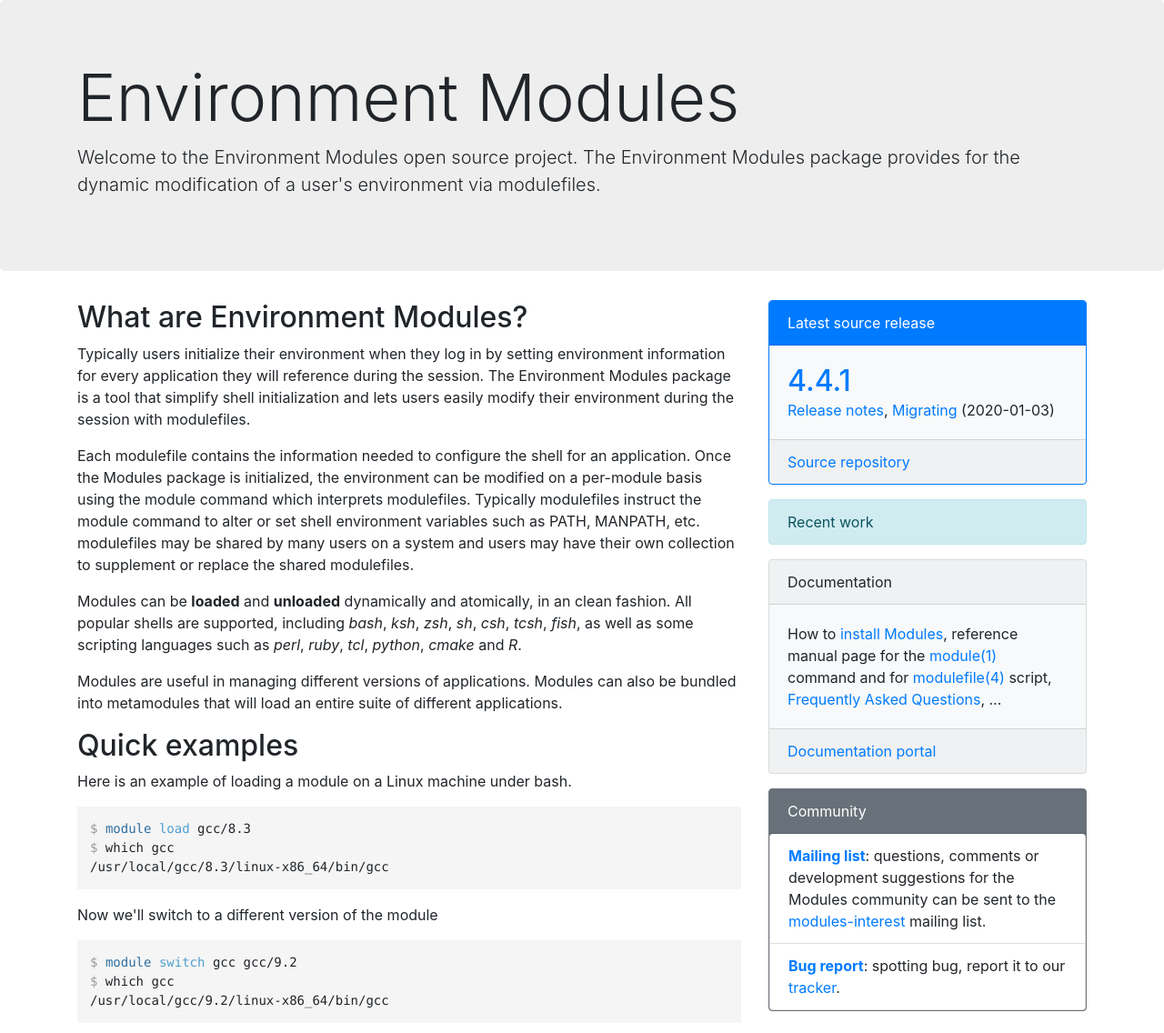
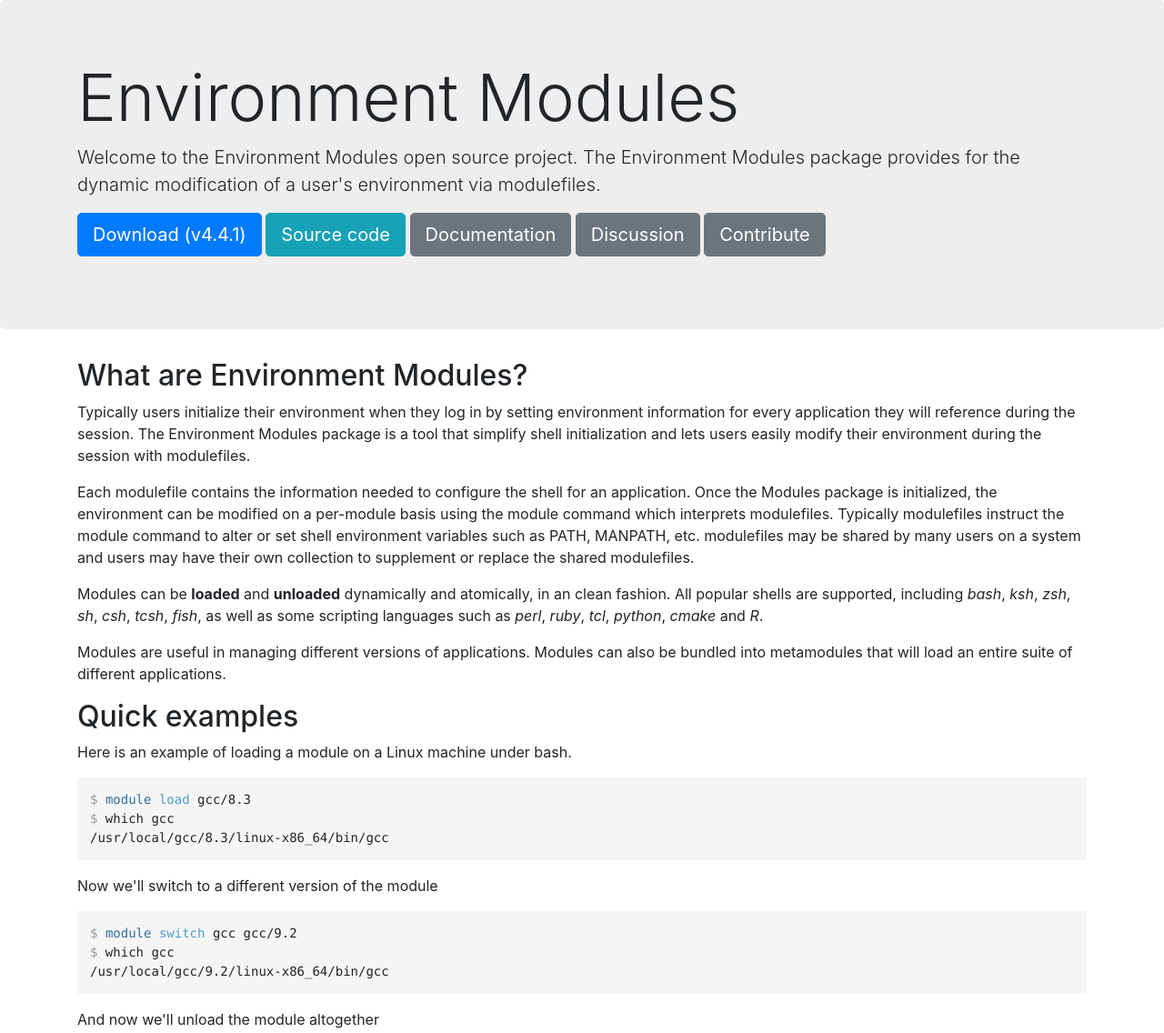
Before and after one commit to cea-hpc/modules, a plain HTML site: page index.html in a window 1280 px wide. Shown: the top 1136 px of the page at 91% size. Drawn offline with nearby package versions, Linux system fonts and the light colour scheme; a script that the page names is missing.

Commit message:
leaner web page look

```diff
--- a/index.html
+++ b/index.html
@@ -27,7 +27,8 @@ ga('send', 'pageview');
   <style>
     #custom-noticeable-widget {
       --noticeable-widget-trigger-badge: {
-        margin-left: 8px;
+        margin-left: 16px;
+        margin-bottom: 25px;
       };
       --noticeable-widget-trigger-eye-catching: {
         animation: eye-catching-pulse 1.8s;
@@ -52,16 +53,21 @@ ga('send', 'pageview');
 
 <div class="jumbotron">
 <div class="container">
-<h1 class="display-3">Environment Modules</h1>
+<h1 class="display-3">Environment Modules<noticeable-widget id="custom-noticeable-widget" access-token="AeJOdLC3kXQLQr9dVOqo" project-id="cbzeG7wTvAIqj21zbUmx" popup-backdrop="false"></noticeable-widget></h1>
 <p class="lead">Welcome to the Environment Modules open source project. The Environment
 Modules package provides for the dynamic modification of a user's environment
 via modulefiles.</p>
+<p>
+  <a class="btn btn-primary btn-lg" href="https://sourceforge.net/projects/modules/files/Modules/modules-4.4.1/modules-4.4.1.tar.gz/download" role="button">Download (v4.4.1)</a>
+  <a class="btn btn-info btn-lg" href="https://github.com/cea-hpc/modules" role="button">Source code</a>
+  <a class="btn btn-secondary btn-lg" href="https://modules.readthedocs.io/">Documentation</a>
+  <a class="btn btn-secondary btn-lg" href="https://sourceforge.net/projects/modules/lists/modules-interest">Discussion</a>
+  <a class="btn btn-secondary btn-lg" href="https://modules.readthedocs.io/en/stable/CONTRIBUTING.html">Contribute</a>
+</p>
 </div>
 </div>
 
 <div class="container">
-<div class="row">
-<div class="col-md-8">
 <h2>What are Environment Modules?</h2>
 <p>Typically users initialize their environment when they log in by
 setting environment information for every application they will reference
@@ -109,45 +115,10 @@ gcc not found</code></pre>
 /usr/local/gcc/9.2/linux-aarch64/bin/gcc</code></pre>
 <p>Note that the command line is exactly the same, but the path has
 automatically configured to the correct architecture.</p>
-</div>
 
-<div class="col-md-4">
-<div class="card bg-light border-primary mb-3">
-  <div class="card-header text-white bg-primary">Latest source release</div>
-  <div class="card-body">
-    <span class="h2"><a href="https://sourceforge.net/projects/modules/files/Modules/modules-4.4.1/modules-4.4.1.tar.gz/download">4.4.1</a></span><br/>
-    <a href="https://modules.readthedocs.io/en/stable/NEWS.html">Release notes</a>, <a href="https://modules.readthedocs.io/en/stable/MIGRATING.html">Migrating</a> (2020-01-03)
-  </div>
-  <div class="card-footer">
-    <a href="https://github.com/cea-hpc/modules">Source repository</a>
-  </div>
-</div>
-
-<div class="alert alert-info" role="alert">
-  <noticeable-widget id="custom-noticeable-widget" access-token="AeJOdLC3kXQLQr9dVOqo" project-id="cbzeG7wTvAIqj21zbUmx" popup-backdrop="false">
-    <a title="Recent work">Recent work</a>
-  </noticeable-widget>
-</div>
-
-<div class="card bg-light mb-3">
-  <div class="card-header">Documentation</div>
-  <div class="card-body">
-    How to <a href="https://modules.readthedocs.io/en/stable/INSTALL.html">install Modules</a>, reference manual page for the <a href="https://modules.readthedocs.io/en/stable/module.html">module(1)</a> command and for <a href="https://modules.readthedocs.io/en/stable/modulefile.html">modulefile(4)</a> script, <a href="https://modules.readthedocs.io/en/stable/FAQ.html">Frequently Asked Questions</a>, ...
-  </div>
-  <div class="card-footer">
-    <a href="https://modules.readthedocs.io/">Documentation portal</a>
-  </div>
-</div>
-
-<div class="card bg-secondary border-secondary mb-3">
-  <div class="card-header text-white">Community</div>
-  <ul class="list-group">
-    <li class="list-group-item"><strong><a href="https://sourceforge.net/projects/modules/lists/modules-interest">Mailing list</a></strong>: questions, comments or development suggestions for the Modules community can be sent to the <a href="mailto:modules-interest@lists.sourceforge.net">modules-interest</a> mailing list.</li>
-    <li class="list-group-item"><strong><a href="https://github.com/cea-hpc/modules/issues">Bug report</a></strong>: spotting bug, report it to our <a href="https://github.com/cea-hpc/modules/issues">tracker</a>.</li>
-  </ul>
-</div>
-</div>
-</div>
+<h2>Get started with Modules</h2>
+<p><a href="https://sourceforge.net/projects/modules/files/Modules/">Download</a> latest version of Modules. Learn how to <a href="https://modules.readthedocs.io/en/stable/INSTALL.html">install it on Unix</a>. You may alternatively automatically retrieve and install Modules with your preferred package manager as Environment Modules is <a href="https://repology.org/project/environment-modules/versions">widely available</a>. If you are upgrading from an older version of Modules, read the <a href="https://modules.readthedocs.io/en/stable/MIGRATING.html">MIGRATING guide</a> to learn all new features recently introduced.</p>
+<p>Reference manual page for the <a href="https://modules.readthedocs.io/en/stable/module.html">module(1)</a> command and for <a href="https://modules.readthedocs.io/en/stable/modulefile.html">modulefile(4)</a> script provide details on all supported options. If you have questions, comments or development suggestions for the Modules community, please read the <a href="https://modules.readthedocs.io/en/stable/CONTRIBUTING.html">CONTRIBUTING guide</a>.</p>
 
 <h2>Publications</h2>
 <ul>
```
